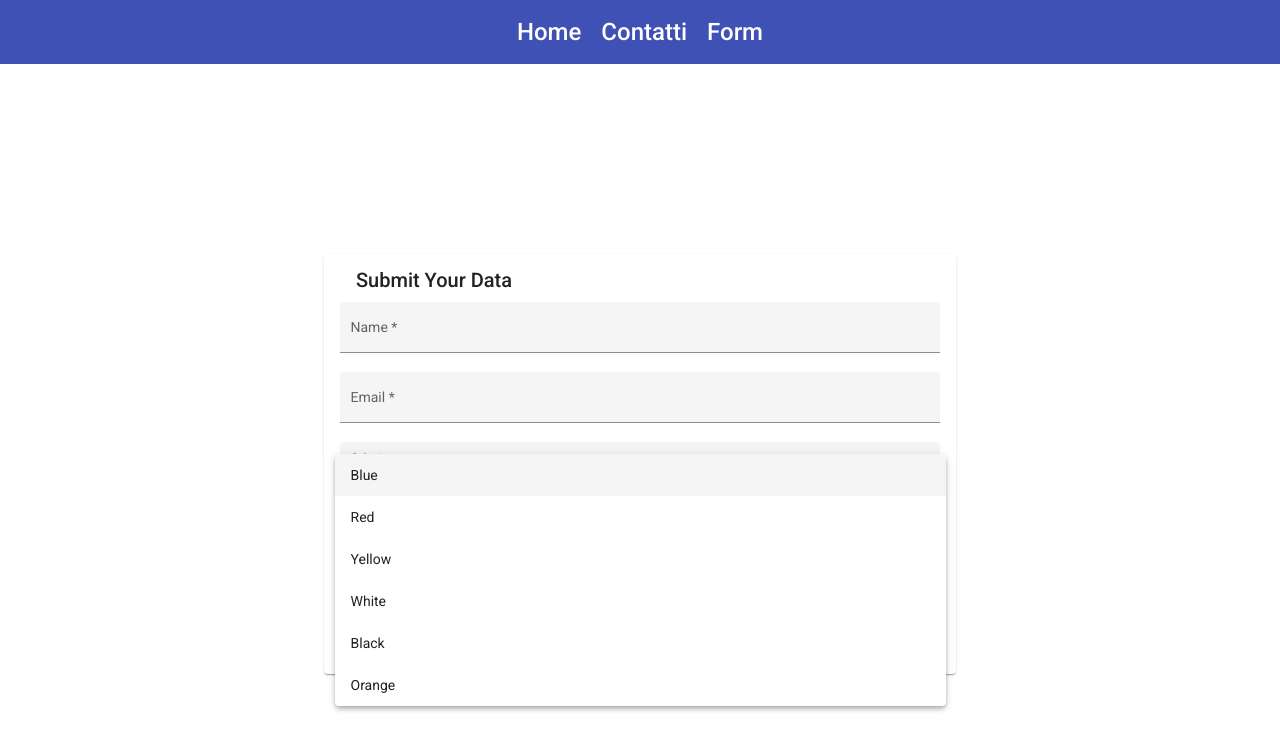
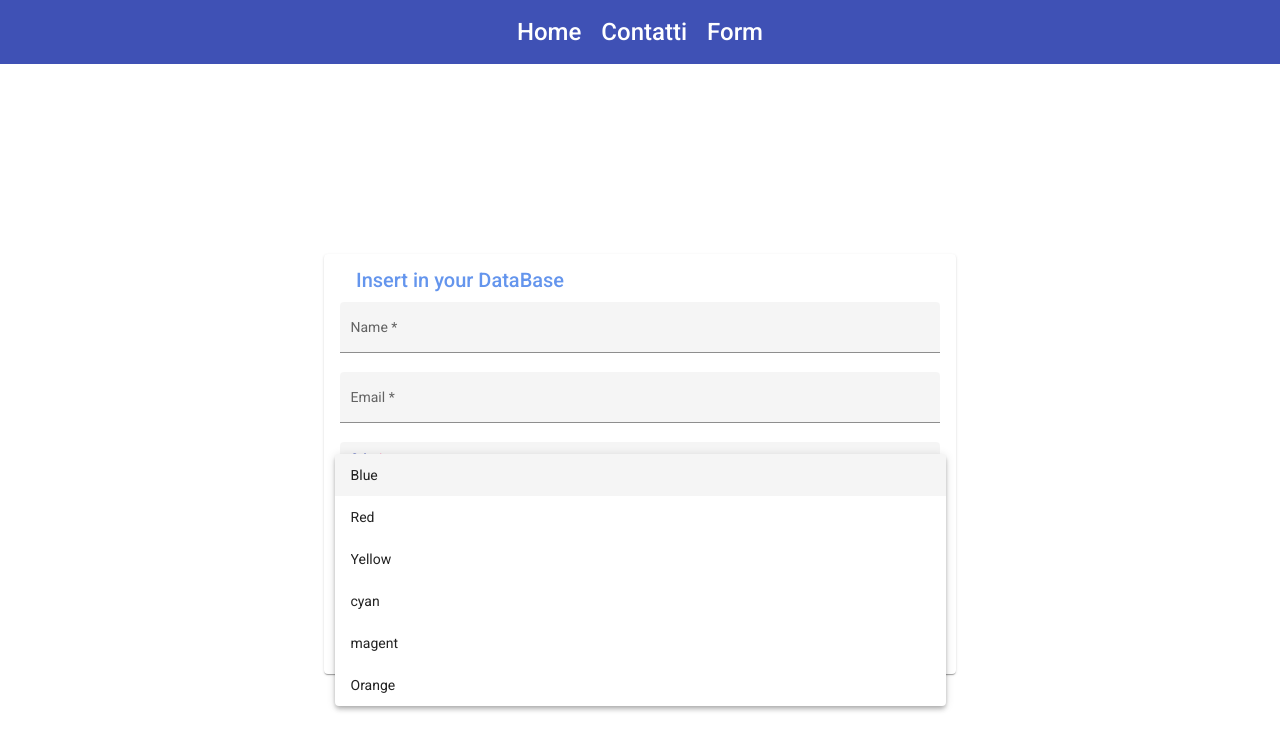
Before and after one commit to Amin23ElKassimi/angular-form, an Angular app: page /form in a window 1280 px wide. Both pictures are taken after a click on the element 640 px from the left and 475 px from the top of the page. Shown: the top 750 px of the page. Built offline with nearby package versions, Linux system fonts and the light colour scheme.

Commit message:
modifiche css

```diff
--- a/src/app/components/contact/contact.component.scss
+++ b/src/app/components/contact/contact.component.scss
@@ -3,6 +3,7 @@
     margin: 20px auto;
     padding: 20px;
     box-shadow: 0 4px 8px rgba(0, 0, 0, 0.2);
+    background-color: rgb(56, 90, 182);
 }
 
 .profile-card mat-card-header {
--- a/src/app/components/contatti/contatti.component.scss
+++ b/src/app/components/contatti/contatti.component.scss
@@ -8,9 +8,10 @@
 }
 
 .contacts-header {
-    color: chartreuse;
+    color: #1976d2;
     font-size: 1.5em;
     margin-bottom: 20px;
+    font-weight: bold;
 }
 
 .contacts-list {
--- a/src/app/reactive-form/reactive-form.component.html
+++ b/src/app/reactive-form/reactive-form.component.html
@@ -2,7 +2,7 @@
   <form [formGroup]="homeform" (ngSubmit)="onSubmit()">
     <mat-card>
       <mat-card-header>
-        <mat-card-title>Submit Your Data</mat-card-title>
+        <mat-card-title>Insert in your DataBase</mat-card-title>
       </mat-card-header>
       <mat-card-content>
         <mat-form-field appearance="fill" class="full-width">
@@ -27,8 +27,8 @@
             <mat-option value="blue">Blue</mat-option>
             <mat-option value="red">Red</mat-option>
             <mat-option value="yellow">Yellow</mat-option>
-            <mat-option value="white">White</mat-option>
-            <mat-option value="black">Black</mat-option>
+            <mat-option value="cyan">cyan</mat-option>
+            <mat-option value="magenta">magent</mat-option>
             <mat-option value="orange">Orange</mat-option>
           </mat-select>
         </mat-form-field>
--- a/src/app/reactive-form/reactive-form.component.scss
+++ b/src/app/reactive-form/reactive-form.component.scss
@@ -25,3 +25,7 @@ mat-card-actions {
     justify-content: center;
     padding: 16px;
 }
+
+mat-card-title {
+    color: cornflowerblue
+}
```
